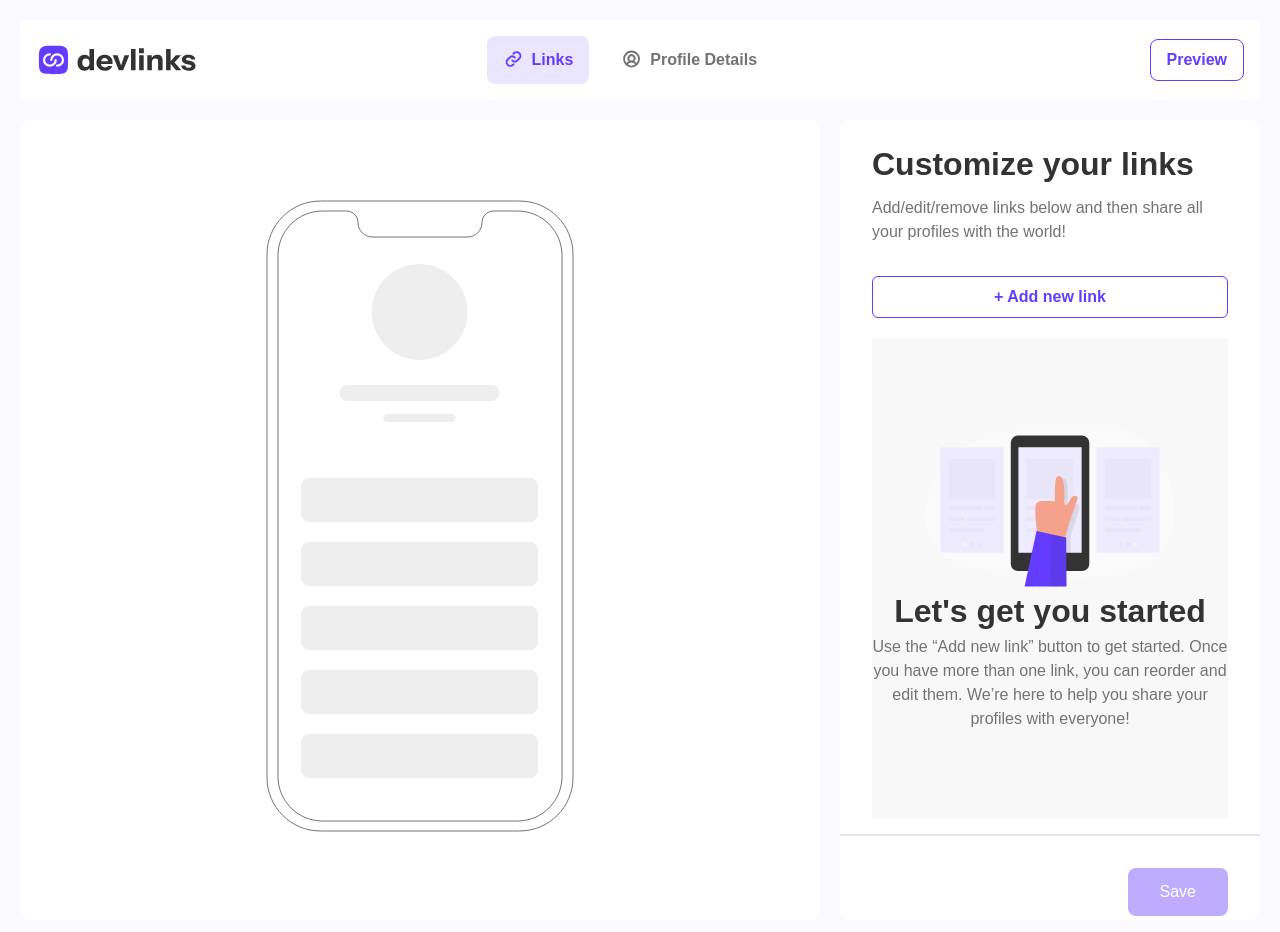
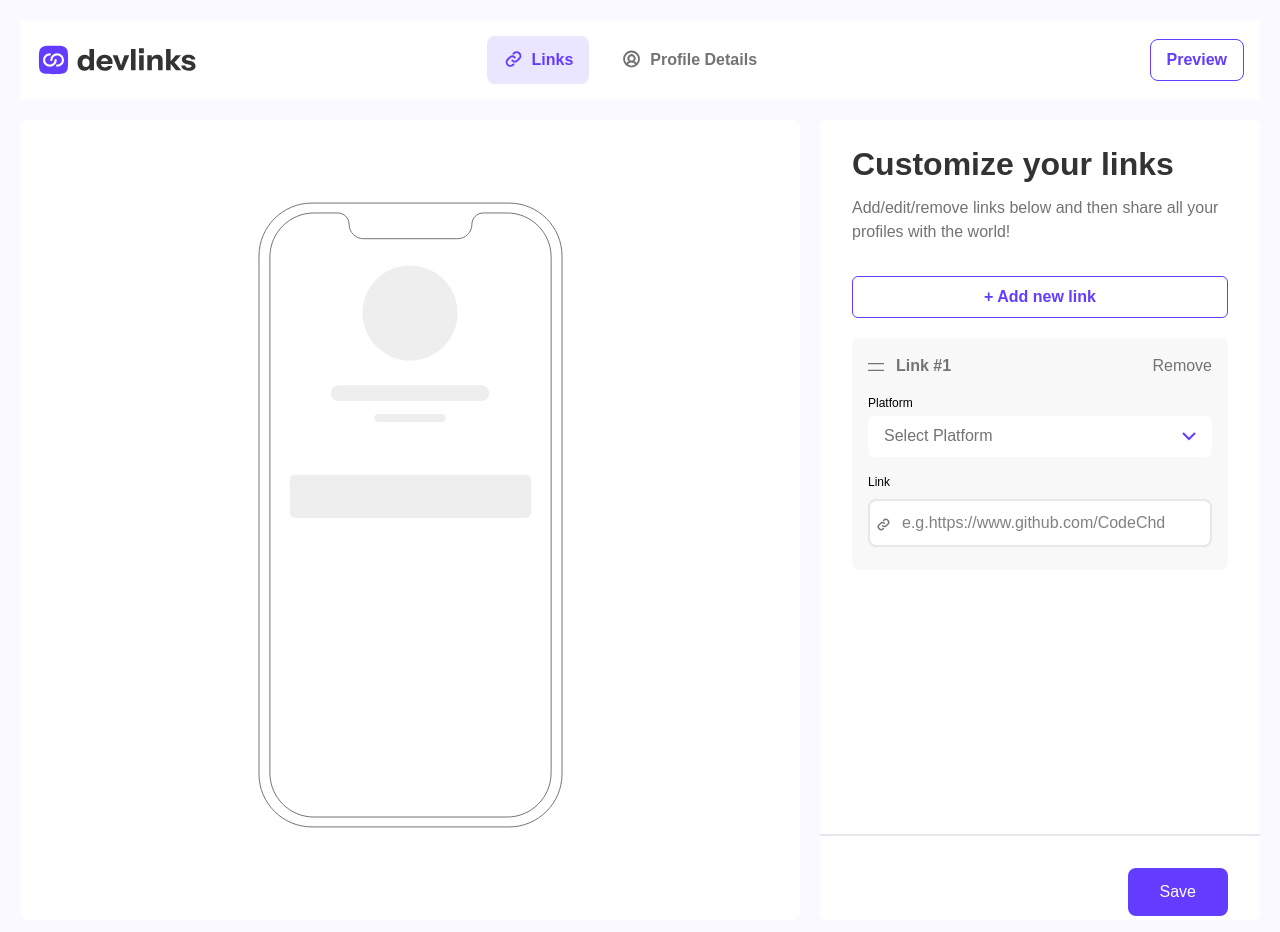
Before and after one commit to CodeChd/link-share-app, a React (Vite) app in the folder frontend/: page / in a window 1280 px wide. Both pictures are taken after a click on the button "+ Add new link". Built offline with nearby package versions, Linux system fonts and the light colour scheme.

Commit message:
Implement LinkSlice functionality for adding new links

```diff
--- a/frontend/src/components/Links.tsx
+++ b/frontend/src/components/Links.tsx
@@ -1,13 +1,17 @@
 import { useState } from "react";
 import platforms from "../data/platformSlice";
 import { PlatformType } from "../data/platformSlice";
+import { LinkType, removeLink } from "../context/linkSlice";
+import { useDispatch } from "react-redux";
 
 interface PlatformValue {
   image: string;
   name: string;
 }
 
-const Links = () => {
+const Links = ({ data }: { data: LinkType }) => {
+  const dispatch = useDispatch();
+
   const [isClicked, setIsClicked] = useState<boolean>(false);
   const [platform, setPlatform] = useState({} as PlatformValue);
 
@@ -21,6 +25,9 @@ const Links = () => {
     setIsClicked(!isClicked);
   };
 
+  const DeleteLink = () => {
+    dispatch(removeLink(data.id));
+  };
   return (
     <div
       aria-label="Card-link"
@@ -35,9 +42,12 @@ const Links = () => {
               className="object-cover w-4"
             />
           </span>
-          Link #1
+          Link #{data.id}
         </p>
-        <button className="bg-transparent text-mediumGrey text-b-m">
+        <button
+          onClick={DeleteLink}
+          className="bg-transparent text-mediumGrey text-b-m"
+        >
           Remove
         </button>
       </div>
--- a/frontend/src/context/drag&Drop.ts
+++ /dev/null
@@ -1,18 +0,0 @@
-import { createSlice } from "@reduxjs/toolkit";
-
-const initialState: string[] = localStorage.getItem("dragLinks")
-  ? JSON.parse(localStorage.getItem("dragLinks") as string)
-  : [];
-
-const drag = createSlice({
-  name: "drag",
-  initialState,
-  reducers: {
-    addLink: (state, action) => {},
-    removeLink: (state, action) => {},
-  },
-});
-
-export const { addLink, removeLink } = drag.actions;
-
-export default drag.reducer;
--- /dev/null
+++ b/frontend/src/context/linkSlice.ts
@@ -0,0 +1,61 @@
+import { createSlice, PayloadAction } from "@reduxjs/toolkit";
+
+export interface LinkType {
+  id: number;
+  image: string;
+  name: string;
+  link: string;
+}
+
+const initialState: {
+  linkItem: LinkType[];
+} = localStorage.getItem("userLinks")
+  ? JSON.parse(localStorage.getItem("userLinks") as string)
+  : { linkItem: [] };
+
+const link = createSlice({
+  name: "link",
+  initialState,
+  reducers: {
+    addLink: (
+      state: { linkItem: LinkType[] },
+      action: PayloadAction<LinkType>
+    ) => {
+      const link: LinkType = action.payload;
+
+      const existingLink = state.linkItem.find((x) => x.id === link.id);
+
+      if (existingLink) {
+        state.linkItem = state.linkItem.map((x) =>
+          x.id === link.id ? link : x
+        );
+      } else {
+        state.linkItem = [...state.linkItem, link];
+
+        //Resetting IDs to accommodate removed items.
+        state.linkItem = state.linkItem.map((link, index) => ({
+          ...link,
+          id: index + 1,
+        }));
+      }
+      localStorage.setItem("userLinks", JSON.stringify(state));
+    },
+    removeLink: (state, action: PayloadAction<number>) => {
+      const idToRemove = action.payload;
+      const updatedLinks = state.linkItem.filter((x) => x.id !== idToRemove);
+
+      // Updating IDs to accommodate removed items.
+      const updatedLinkItem = updatedLinks.map((link, index) => ({
+        ...link,
+        id: index + 1,
+      }));
+
+      state.linkItem = updatedLinkItem;
+      localStorage.setItem("userLinks", JSON.stringify(state));
+    },
+  },
+});
+
+export const { addLink, removeLink } = link.actions;
+
+export default link.reducer;
--- a/frontend/src/pages/Home.tsx
+++ b/frontend/src/pages/Home.tsx
@@ -1,10 +1,29 @@
+import Links from "../components/Links";
 import { useDispatch, useSelector } from "react-redux";
-import { addLink } from "../context/drag&Drop";
-import Links from "../components/Links";
+import { LinkType } from "../context/linkSlice";
+import { addLink } from "../context/linkSlice";
+import { useState } from "react";
+import isObjectEmpty from "../utils/isObjectEmpty";
+
+interface LinkState {
+  link: {
+    linkItem: LinkType[];
+  };
+}
 
 const Home = () => {
+  const dispatch = useDispatch();
+  const { linkItem } = useSelector((state: LinkState) => state.link);
+  const [IdCounter, setIdCounter] = useState<number>(1);
+
+  const AddLink = () => {
+    setIdCounter(IdCounter + 1);
+    const newLink = { id: IdCounter, image: "", name: "", link: "" };
+    dispatch(addLink({ ...newLink }));
+  };
+
   return (
-    <div className="grid grid-cols-[minmax(300px,_800px)_1fr] gap-5 px-5 ">
+    <div className="grid max-xl:grid-cols-[1fr_1fr] grid-cols-[minmax(300px,_780px)_1fr] gap-5 px-5 ">
       <div
         id="left"
         className="bg-white p-[5rem] flex justify-center rounded-lg"
@@ -12,8 +31,8 @@ const Home = () => {
       >
         <svg
           xmlns="http://www.w3.org/2000/svg"
-          width="308"
-          height="632"
+          width="305"
+          height="630"
           fill="none"
           viewBox="0 0 308 632"
         >
@@ -26,14 +45,29 @@ const Home = () => {
             stroke="#737373"
             d="M12 55.5C12 30.923 31.923 11 56.5 11h24C86.851 11 92 16.149 92 22.5c0 8.008 6.492 14.5 14.5 14.5h95c8.008 0 14.5-6.492 14.5-14.5 0-6.351 5.149-11.5 11.5-11.5h24c24.577 0 44.5 19.923 44.5 44.5v521c0 24.577-19.923 44.5-44.5 44.5h-195C31.923 621 12 601.077 12 576.5v-521Z"
           />
+
           <circle cx="153.5" cy="112" r="48" fill="#EEE" />
           <rect width="160" height="16" x="73.5" y="185" fill="#EEE" rx="8" />
           <rect width="72" height="8" x="117.5" y="214" fill="#EEE" rx="4" />
-          <rect width="237" height="44" x="35" y="278" fill="#EEE" rx="8" />
-          <rect width="237" height="44" x="35" y="342" fill="#EEE" rx="8" />
-          <rect width="237" height="44" x="35" y="406" fill="#EEE" rx="8" />
-          <rect width="237" height="44" x="35" y="470" fill="#EEE" rx="8" />
-          <rect width="237" height="44" x="35" y="534" fill="#EEE" rx="8" />
+
+          {linkItem.map((x) => (
+            <foreignObject
+              key={x.id}
+              width="100%"
+              height="44"
+              x="0"
+              y={x.id * 60 + 215}
+              rx="4"
+            >
+              <a
+                href=""
+                className="bg-[#EEE] grid grid-cols-[auto_1fr_auto] px-4 mx-8 h-[44px] rounded-md overflow-hidden items-center text-left"
+              >
+                  <img src={x.image} alt={x.name} />
+                  <p className="text-richBlack ">{x.name}</p>
+              </a>
+            </foreignObject>
+          ))}
         </svg>
       </div>
 
@@ -46,7 +80,10 @@ const Home = () => {
             Add/edit/remove links below and then share all your profiles with
             the world!
           </p>
-          <button className="border-solid border-royalBlue border text-royalBlue hover:bg-babyPowder/50 hx rounded-md w-full mt-[2rem] p-2  font-bold">
+          <button
+            onClick={AddLink}
+            className="border-solid border-royalBlue border text-royalBlue hover:bg-babyPowder/50 hx rounded-md w-full mt-[2rem] p-2  font-bold"
+          >
             + Add new link
           </button>
         </div>
@@ -55,7 +92,8 @@ const Home = () => {
           id="links"
           className="h-[30rem] overflow-y-auto flex flex-col gap-5 justify-start items-center px-[2rem] mb-4"
         >
-          <div className="text-center bg-lightGrey/20 w-full h-full flex flex-col justify-center">
+          {isObjectEmpty(linkItem) ? (
+            <div className="text-center bg-lightGrey/20 w-full h-full flex flex-col justify-center mb-2 rounded-lg">
               <img
                 src="/images/illustration-empty.svg"
                 alt="get_started"
@@ -70,10 +108,16 @@ const Home = () => {
                 you share your profiles with everyone!
               </p>
             </div>
-          {/* <Links /> */}
+          ) : (
+            linkItem.map((x) => <Links key={x.id} data={x} />)
+          )}
         </div>
         <div className="absolute left-0 border-t-2 border-solid w-full flex justify-end p-4 px-8">
-          <button className="p-3 px-8 mt-4 rounded-lg bg-lavender text-white">
+          <button
+            className={`p-3 px-8 mt-4 rounded-lg ${
+              isObjectEmpty(linkItem) ? "bg-lavender " : "bg-royalBlue"
+            } text-white`}
+          >
             Save
           </button>
         </div>
--- a/frontend/src/store.ts
+++ b/frontend/src/store.ts
@@ -1,9 +1,9 @@
 import { configureStore } from "@reduxjs/toolkit";
-import dragSliceReducer from "./context/drag&Drop";
+import linkSliceReducer from "./context/linkSlice";
 
 const store = configureStore({
   reducer: {
-    drag: dragSliceReducer,
+    link: linkSliceReducer,
   },
   devTools: true,
 });
--- /dev/null
+++ b/frontend/src/utils/isObjectEmpty.ts
@@ -0,0 +1,10 @@
+import { LinkType } from "../context/linkSlice";
+
+export default function isObjectEmpty(obj: LinkType[]): boolean {
+  for (const key in obj) {
+    if (Object.prototype.hasOwnProperty.call(obj, key)) {
+      return false;
+    }
+  }
+  return true;
+}
```
Lines whose indentation alone changed are shown as unchanged.
